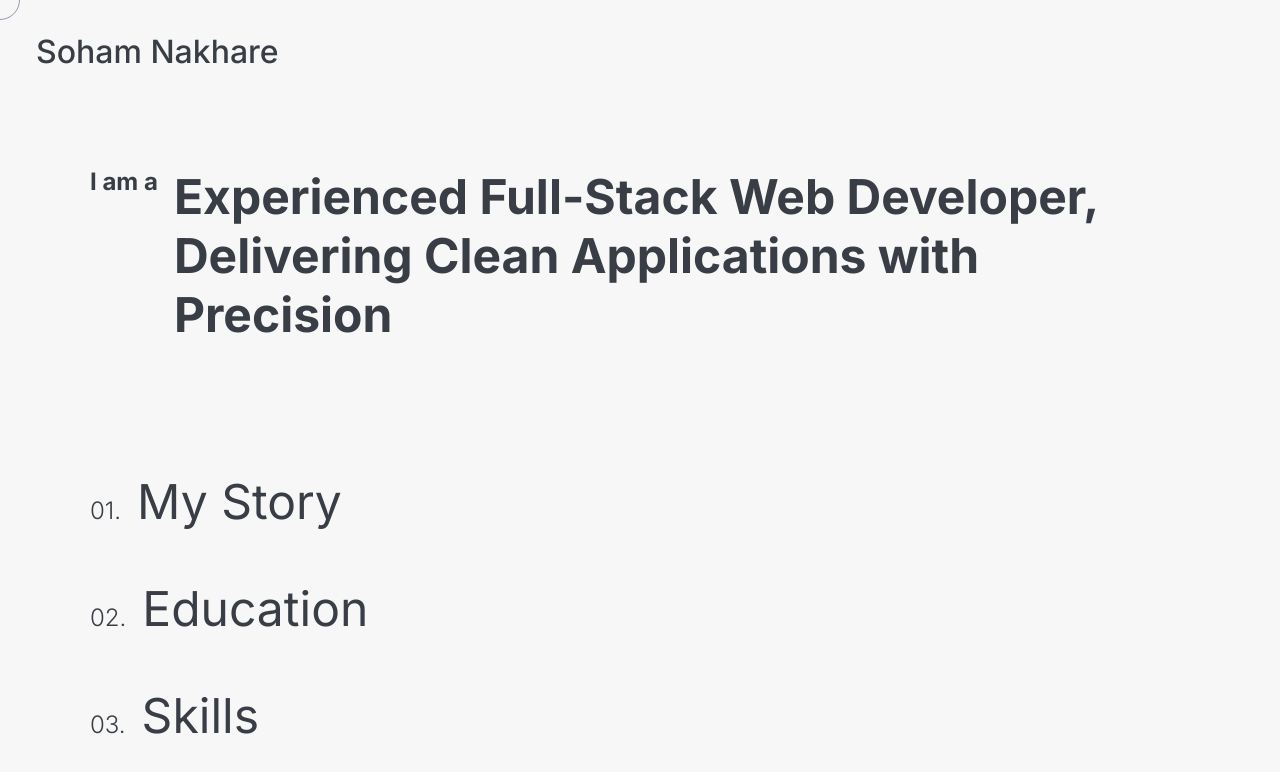
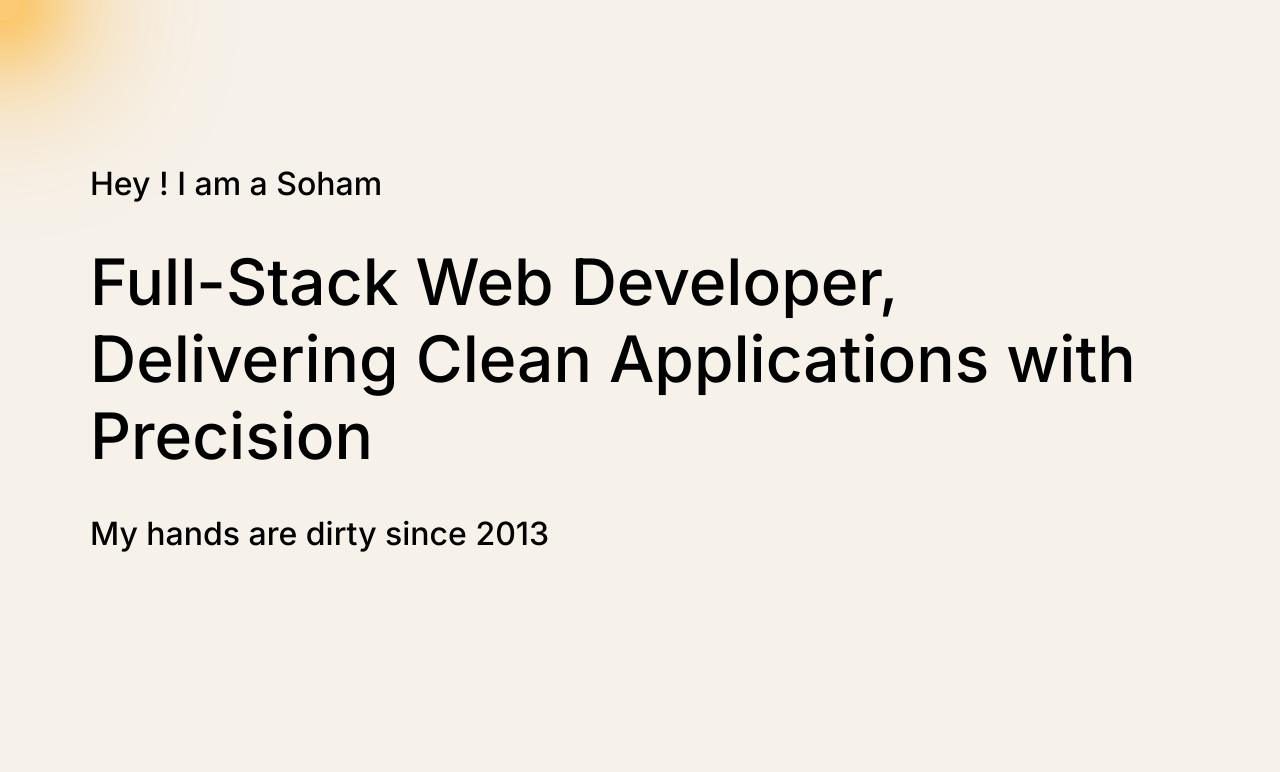
Before and after one commit to sohamnakhare/my-website, a Next.js app: page / in a window 1280 px wide. Shown: the top 772 px of the page. Built offline with nearby package versions, Linux system fonts and the light colour scheme.

Commit message:
add hidden text with background

```diff
--- a/pages/index.tsx
+++ b/pages/index.tsx
@@ -3,10 +3,41 @@ import { Inter } from 'next/font/google';
 import { FollowCursor } from '@/ui/components/FollowCursor/FollowCursor';
 import { AboutMe } from '@/ui/components/AboutMe/AboutMe';
 import { Shake } from '@/ui/components/Shake/Shake';
+import { useState } from 'react';
+import classNames from 'classnames';
 
 const inter = Inter({ subsets: ['latin'] });
 
+const moreInfoOf = {
+  experience:
+    'Lorem ipsum dolor sit amet, consectetur adipiscing elit, sed do eiusmod tempor incididunt ut labore et dolore magna aliqua. Ut enim ad minim veniam, quis nostrud exercitation ullamco laboris nisi ut aliquip ex ea commodo consequat. Duis aute irure dolor in reprehenderit in voluptate velit esse cillum dolore',
+  fullstack:
+    'arum quidem rerum facilis est et expedita distinctio. Nam libero tempore, cum soluta nobis est eligendi optio cumque nihil impedit quo minus id quod maxime placeat facere possimus, omnis voluptas assumenda est, omnis dolor repellendus. Temporibus autem quibusdam et aut officiis debitis aut rerum necessitatibus saepe eveniet ut et voluptates repudiandae sint et molestiae non recusandae. Itaque earum rerum hic ',
+  cleancode:
+    'agni dolores eos qui ratione voluptatem sequi nesciunt. Neque porro quisquam est, qui dolorem ipsum quia dolor sit amet, consectetur, adipisci velit, sed quia non numquam eius modi tempora incidunt ut labore et dolore magnam aliquam quaerat voluptatem. Ut enim ad minima ve',
+};
+
 export default function Home() {
+  const [showBlurredText, setShowBlurredText] = useState(true);
+  const [moreInfo, setMoreInfo] = useState<string>('fullstack');
+
+  const handleMouseEnter = (infoOf: string) => () => {
+    setShowBlurredText(true);
+    // setMoreInfo(infoOf);
+  };
+
+  const handleMouseLeave = () => {
+    // setShowBlurredText(false);
+  };
+
+  const moreInfoClasses = classNames(
+    'container m-auto text-lg layer-1 text-bg',
+    {
+      'fade-in-up': showBlurredText,
+      hidden: !showBlurredText,
+    }
+  );
+
   return (
     <>
       <Head>
@@ -17,23 +48,65 @@ export default function Home() {
       </Head>
       <main className={inter.className}>
         <div className="container-fluid">
-          <div className="py-2">
+          {/* <div className="py-2">
             <Shake>
               <h1 className="font-medium">Soham Nakhare</h1>
             </Shake>
+          </div> */}
+          <div
+            className={moreInfoClasses}
+            style={{ height: '100px', position: 'relative', top: 200 }}
+            key={moreInfo}
+          >
+            {moreInfoOf[moreInfo]}
           </div>
           <div className="container m-auto py-4">
-            <div className="d-flex pointer-default">
-              <h2 className="flex-shrink-none mr-1">I am a</h2>
-              <h1 className="text-huge">
-                Experienced Full-Stack Web Developer, Delivering Clean
-                Applications with Precision
+            <div className="pointer-default">
+              <h1 className="text-large font-medium" data-cursor="large">
+                Hey ! I am a Soham
               </h1>
+              <br />
+              <br />
+              <div className="relative layer-2">
+                <h1 className="text-huge font-medium" data-cursor="large">
+                  {/* <span
+                    className={
+                      moreInfo === 'experience'
+                        ? 'italics pointer text-shadow'
+                        : ''
+                    }
+                    onMouseEnter={handleMouseEnter('experience')}
+                    onMouseLeave={handleMouseLeave}
+                  >
+                    Experienced
+                  </span>{' '}
+                  <br /> */}
+                  <span
+                    className="pointer"
+                    onMouseEnter={handleMouseEnter('fullstack')}
+                    onMouseLeave={handleMouseLeave}
+                  >
+                    Full-Stack Web Developer
+                  </span>
+                  , <br />
+                  <span
+                    onMouseEnter={handleMouseEnter('cleancode')}
+                    onMouseLeave={handleMouseLeave}
+                  >
+                    Delivering Clean Applications with Precision
+                  </span>
+                </h1>
+                <br />
+                <br />
+                <h1 className="text-large font-medium" data-cursor="large">
+                  My hands are dirty since 2013
+                </h1>
+              </div>
             </div>
           </div>
-          <div className="container m-auto py-4 full-screen-height">
+          {/* <div className="container m-auto py-4 full-screen-height">
             <AboutMe />
-          </div>
+          </div> */}
         </div>
         <FollowCursor />
       </main>
--- a/styles/globals.css
+++ b/styles/globals.css
@@ -5,9 +5,9 @@
     'Roboto Mono', 'Oxygen Mono', 'Ubuntu Monospace', 'Source Code Pro',
     'Fira Mono', 'Droid Sans Mono', 'Courier New', monospace;
 
-  --foreground-rgb: 57, 62, 70;
-  --background-rgb: 247, 247, 247;
-  --cursor-dot-rgb: 146, 154, 171;
+  --foreground-rgb: 0, 0, 0;
+  --background-rgb: 246, 241, 233;
+  --cursor-dot-rgb: 0, 0, 0;
   --middleground-rgb: 238, 238, 238;
 }
 
@@ -15,6 +15,7 @@
   box-sizing: border-box;
   padding: 0;
   margin: 0;
+
 }
 
 html,
@@ -36,8 +37,16 @@ body {
   background-color: rgb(var(--middleground-rgb));
 }
 
+.color-white {
+  color: white
+}
+
 .full-screen-height {
   height: 100vh;
+}
+
+.pointer {
+  cursor: pointer;
 }
 
 /* atomic classes */
@@ -51,6 +60,30 @@ body {
 
 .d-inline-block {
   display: inline-block;
+}
+
+.relative {
+  position: relative;
+}
+
+.exclusion {
+  mix-blend-mode: exclusion;
+}
+
+.layer-1 {
+  z-index: 11;
+}
+
+.layer-2 {
+  z-index: 100;
+}
+
+.hidden {
+  visibility: hidden;
+}
+
+.visible {
+  visibility: visible;
 }
 
 /* flex */
@@ -81,7 +114,7 @@ body {
 }
 
 .text-huge {
-  font-size: 3rem;
+  font-size: 4rem;
 }
 
 .text-sm {
@@ -111,6 +144,15 @@ body {
 .fg-text-color-lighter {
   color: rgba(var(--foreground-rgb), 0.5);
 }
+
+.italics {
+  font-style: italic;
+}
+
+.text-bg {
+  color: rgb(var(--background-rgb));
+}
+
 /*************************/
 
 /* spacing */
@@ -126,6 +168,11 @@ body {
   padding: 2rem;
 }
 
+.py-1 {
+  padding-top: 1rem;
+  padding-bottom: 1rem;
+}
+
 .py-2 {
   padding-top: 2rem;
   padding-bottom: 2rem;
@@ -138,6 +185,11 @@ body {
 
 .m-auto {
   margin: auto;
+}
+
+.text-blurry {
+  color: transparent;
+  text-shadow: 0 0 5px rgba(0,0,0,0.5);
 }
 /*************************/
 
@@ -153,7 +205,7 @@ body {
 /* animations */
 .shake {
   animation: shake;
-  animation-duration: 1s;
+  animation-duration: 0.5s;
 }
 
 @keyframes shake {
@@ -166,10 +218,45 @@ body {
   }
 
   30%, 50%, 70% {
-    transform: translate3d(-4px, 0, 0);
+    transform: translate3d(-2px, 0, 0);
   }
 
   40%, 60% {
-    transform: translate3d(4px, 0, 0);
+    transform: translate3d(2px, 0, 0);
   }
 }
+
+
+.fade-in-up {
+  animation-duration: 1s;
+  animation-fill-mode: both;
+  opacity: 0;
+  animation-name: fadeInUp;
+  -webkit-animation-duration: 1s;
+  -webkit-animation-fill-mode: both;
+  -webkit-animation-name: fadeInUp;
+}
+
+@keyframes fadeInUp {
+  from {
+      transform: translate3d(0,40px,0);
+      opacity: 0
+  }
+
+  to {
+      transform: translate3d(0,0,0);
+      opacity: 1
+  }
+}
+
+@-webkit-keyframes fadeInUp {
+  from {
+      transform: translate3d(0,40px,0);
+      opacity: 0
+  }
+
+  to {
+      transform: translate3d(0,0,0);
+      opacity: 1
+  }
+}
--- a/ui/components/FollowCursor/FollowCursor.module.css
+++ b/ui/components/FollowCursor/FollowCursor.module.css
@@ -1,18 +1,29 @@
 .dot {
     position: absolute;
-    border: solid 1px rgb(var(--cursor-dot-rgb));
     transition-timing-function: linear;
-    transition-duration: 200ms
+    transition-duration: 200ms;
+    z-index: 10;
+    background: rgba(255, 165, 0, 0.5);
+    box-shadow: 0 0 60px 30px rgba(255, 165, 0, 0.4), 0 0 100px 60px rgba(255, 165, 0, 0.3), 0 0 140px 90px rgba(255, 165, 0, 0.2);
+    border-radius: 50%;
 }
 
 .normal-dot {
     width: 40px;
     height: 40px;
-    border-radius: 50%;
 }
 
 .small-dot {
     width: 20px;
     height: 20px;
-    border-radius: 50%;
+
 }
+
+.large-dot {
+    width: 80px;
+    height: 80px;
+}
+
+.text-shadow {
+    text-shadow: 2px 2px 2px;
+}
--- a/ui/components/FollowCursor/FollowCursor.tsx
+++ b/ui/components/FollowCursor/FollowCursor.tsx
@@ -8,17 +8,20 @@ export const FollowCursor = () => {
 
   const handleMouseMove = (e: MouseEvent) => {
     setMousePosition({ mouseX: e.clientX, mouseY: e.clientY });
+    document.documentElement.style.setProperty('--cursorX', e.clientX + 'px');
+    document.documentElement.style.setProperty('--cursorY', e.clientY + 'px');
     const dataCursor = e.target?.closest('[data-cursor]');
     if (dataCursor) {
       const cursorType = dataCursor.dataset.cursor;
       setCursorType(cursorType);
     } else {
-      setCursorType('normal');
+      setCursorType('small');
     }
   };
 
   useLayoutEffect(() => {
     window.addEventListener('mousemove', handleMouseMove);
+
     return () => window.removeEventListener('mousemove', handleMouseMove);
   }, []);
 
```
